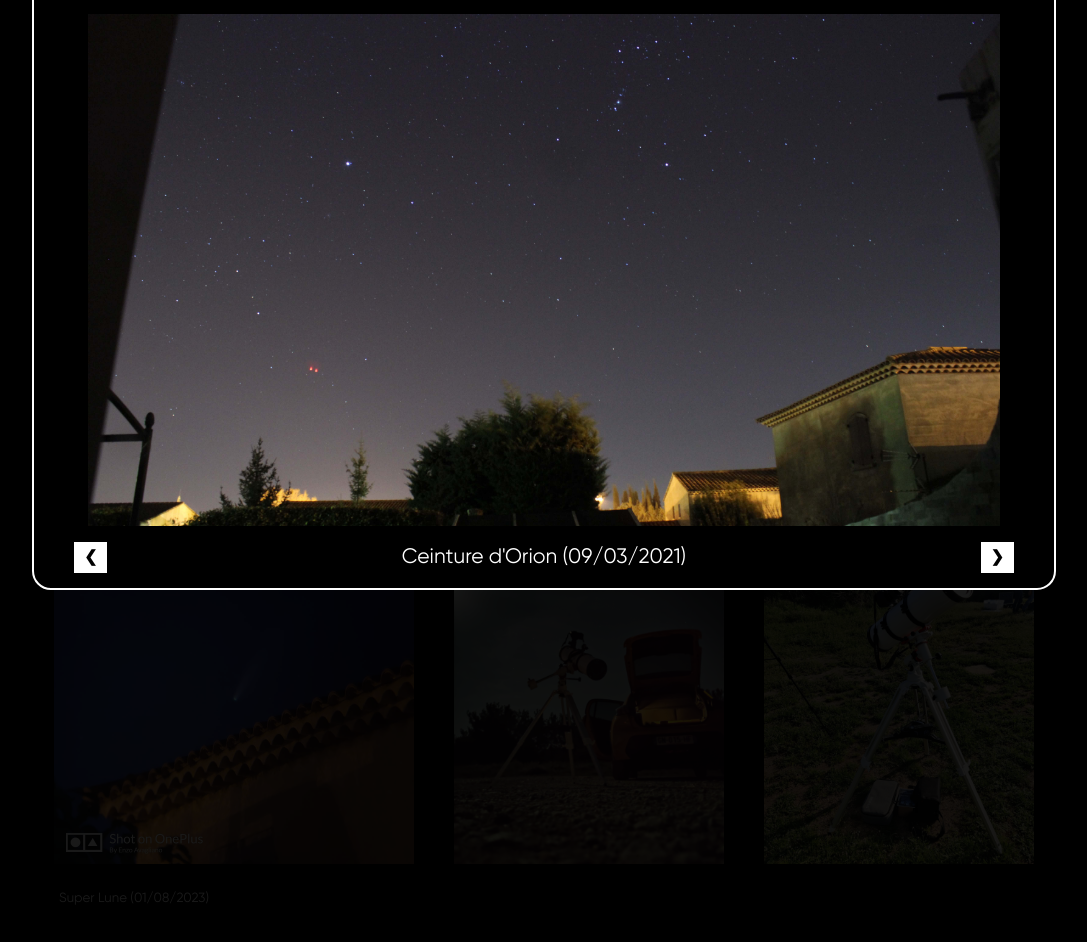
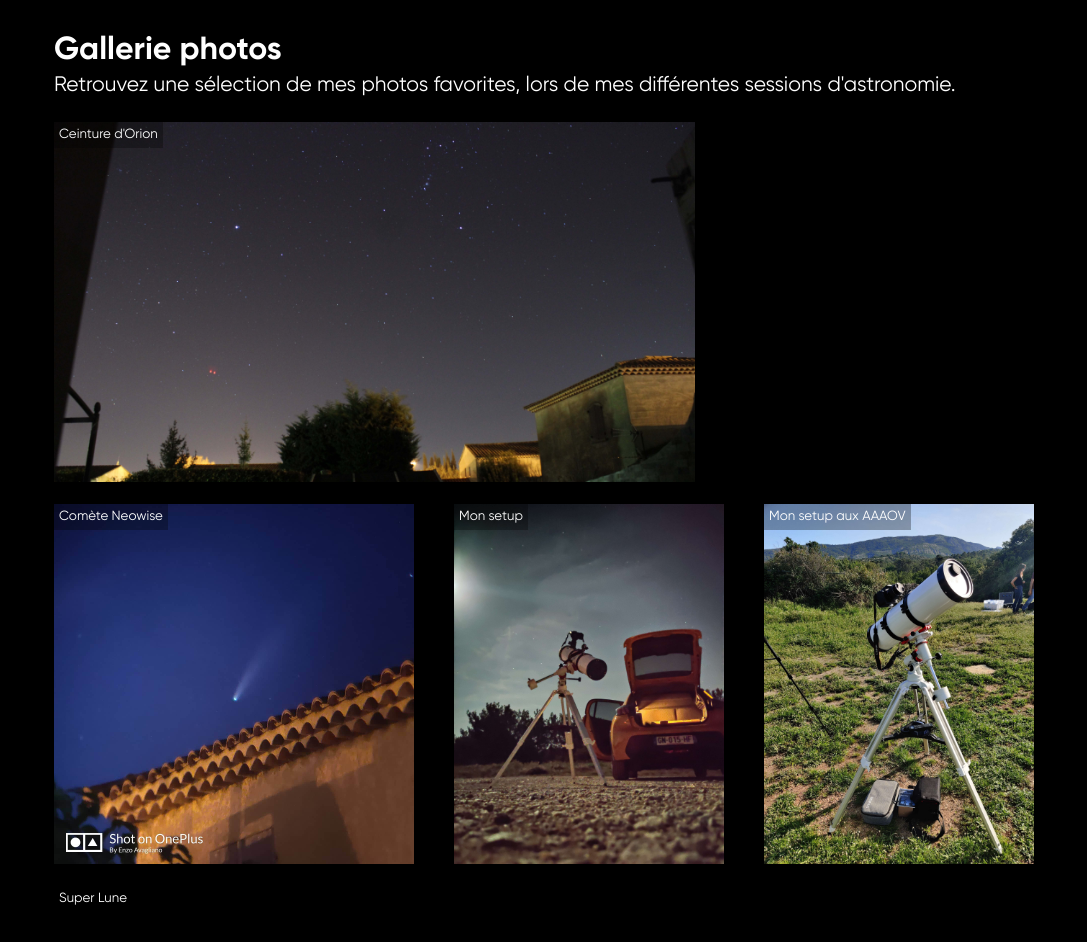
Before and after one commit to EloxFire/Astroshare, a React (Create React App) app: page /gallerie in a window 1280 px wide. Shown: the part 130-1072 px from the top of the page, without its empty margins (96-1183 px from the left). Built offline with nearby package versions, Linux system fonts and the light colour scheme.

Commit message:
Added images infos display

```diff
--- a/package.json
+++ b/package.json
@@ -12,6 +12,7 @@
     "@types/node": "^16.18.40",
     "@types/react": "^18.2.20",
     "@types/react-dom": "^18.2.7",
+    "dayjs": "^1.11.9",
     "node-sass": "^8.0.0",
     "react": "^18.2.0",
     "react-dom": "^18.2.0",
--- a/public/index.html
+++ b/public/index.html
@@ -6,7 +6,9 @@
   <link rel="icon" href="%PUBLIC_URL%/favicon.ico" />
   <meta name="viewport" content="width=device-width, initial-scale=1" />
   <meta name="theme-color" content="#000000" />
-  <meta name="description" content="Web site created using create-react-app" />
+  <meta name="description"
+    content="Astroshare est un site de ressources d'astronomie en ligne destinées au astronomes débutants." />
+  <meta name="keywords" content="astronomie">
   <link rel="apple-touch-icon" href="%PUBLIC_URL%/logo192.png" />
   <link rel="manifest" href="%PUBLIC_URL%/manifest.json" />
   <title>Astroshare</title>
--- a/src/components/CustomImageDisplay.tsx
+++ b/src/components/CustomImageDisplay.tsx
@@ -1,14 +1,16 @@
 import React, { useState } from 'react'
 import '../styles/components/customImageDisplay.scss'
+import { Image } from '../scripts/types'
+import dayjs from 'dayjs'
 
 interface CustomImageDisplayProps {
-  slides: { url: string, alt: string }[]
+  slides: Image[]
 }
 
 export default function CustomImageDisplay({ slides }: CustomImageDisplayProps) {
 
   const [slideNumber, setSlideNumber] = useState(0)
-  const [openModal, setOpenModal] = useState(true)
+  const [openModal, setOpenModal] = useState(false)
 
   return (
     <div className="custom-image-display">
@@ -34,8 +36,33 @@ export default function CustomImageDisplay({ slides }: CustomImageDisplayProps)
           <div className="custom-image-display__modal__header">
             <button className="custom-image-display__modal__header__close-button" onClick={() => { setOpenModal(false) }}>&#9747;</button>
           </div>
-          <div className="custom-image-display__modal__image-container">
-            <img src={slides[slideNumber].url} alt={slides[slideNumber].alt} />
+          <div className="custom-image-display__modal__content">
+            <div className="custom-image-display__modal__content__image-container">
+              <img src={slides[slideNumber].url} alt={slides[slideNumber].alt} />
+            </div>
+            <div className="custom-image-display__modal__content__image-infos">
+              <small className="top-element">Date : {dayjs(slides[slideNumber].date).format('DD/MM/YYYY')}</small>
+              {slides[slideNumber].resolution && <small className="top-element">Resolution : {slides[slideNumber].resolution}</small>}
+              {slides[slideNumber].fileFormat && <small className="top-element">Format : {slides[slideNumber].fileFormat}</small>}
+              {slides[slideNumber].cameraSettings && <small className="top-element">Camera :</small>}
+              {slides[slideNumber].cameraSettings?.name && <small className="child-element">Nom : {slides[slideNumber].cameraSettings?.name}</small>}
+              {slides[slideNumber].cameraSettings?.iso && <small className="child-element">ISO : {slides[slideNumber].cameraSettings?.iso}</small>}
+              {slides[slideNumber].cameraSettings?.shutter && <small className="child-element">Vitesse d'obturation : {slides[slideNumber].cameraSettings?.shutter}</small>}
+              {slides[slideNumber].cameraSettings?.aperture && <small className="child-element">Ouverture : {slides[slideNumber].cameraSettings?.aperture}</small>}
+              {slides[slideNumber].cameraSettings?.focalLength && <small className="child-element">Focale : {slides[slideNumber].cameraSettings?.focalLength}</small>}
+              {slides[slideNumber].cameraSettings?.fps && <small className="child-element">FPS : {slides[slideNumber].cameraSettings?.fps}</small>}
+              {slides[slideNumber].scopeSettings && <small className="top-element">Telescope :</small>}
+              {slides[slideNumber].scopeSettings?.name && <small className="child-element">Nom : {slides[slideNumber].scopeSettings?.name}</small>}
+              {slides[slideNumber].scopeSettings?.diameter && <small className="child-element">Diametre : {slides[slideNumber].scopeSettings?.diameter}</small>}
+              {slides[slideNumber].scopeSettings?.focal && <small className="child-element">Focale : {slides[slideNumber].scopeSettings?.focal}</small>}
+              {slides[slideNumber].scopeSettings?.focalRatio && <small className="child-element">Rapport F/D : {slides[slideNumber].scopeSettings?.focalRatio}</small>}
+              {slides[slideNumber].scopeSettings?.mount && <small className="child-element">Monture : {slides[slideNumber].scopeSettings?.mount}</small>}
+              {slides[slideNumber].scopeSettings?.eyePiece && <small className="child-element">Occulaire : {slides[slideNumber].scopeSettings?.eyePiece}</small>}
+              {slides[slideNumber].scopeSettings?.eyePieceMagnification && <small className="child-element">Grossisement : {slides[slideNumber].scopeSettings?.eyePieceMagnification}x</small>}
+              {slides[slideNumber].scopeSettings?.barlow && <small className="child-element">Barlow : {slides[slideNumber].scopeSettings?.barlow}</small>}
+              {slides[slideNumber].processingSettings && <small className="top-element">Post-traitement :</small>}
+              {slides[slideNumber].processingSettings?.software && <small className="child-element">Logiciel : {slides[slideNumber].processingSettings?.software}</small>}
+            </div>
           </div>
           <div className="custom-image-display__modal__footer">
             <button className="custom-image-display__modal__footer__swipe-button" onClick={() => { setSlideNumber(slideNumber - 1) }} disabled={slideNumber === 0}>&#10094;</button>
@@ -44,6 +71,6 @@ export default function CustomImageDisplay({ slides }: CustomImageDisplayProps)
           </div>
         </div>
       }
-    </div>
+    </div >
   )
 }
--- a/src/pages/Gallery.tsx
+++ b/src/pages/Gallery.tsx
@@ -5,6 +5,7 @@ import { images } from '../scripts/helpers/gallery'
 
 export default function Gallery() {
   return (
+    <>
       <div className="gallery">
         <h1>Gallerie photos</h1>
         <p>Retrouvez une sélection de mes photos favorites, lors de mes différentes sessions d'astronomie.</p>
@@ -12,5 +13,12 @@ export default function Gallery() {
           slides={images}
         />
       </div>
+      <div className="gallery-mobile">
+        <h1>Gallerie photos</h1>
+        <p>Afin de garantir une bonne experience, la gallerie photo n'est disponible que sur PC.</p>
+        <p>Merci de votre comprehension.</p>
+        <a className="link" href="/">Retour à l'accueil</a>
+      </div>
+    </>
   )
 }
--- a/src/scripts/helpers/gallery.ts
+++ b/src/scripts/helpers/gallery.ts
@@ -3,30 +3,108 @@ import { Image } from "../types";
 export const images: Image[] = [
   {
     url: '/images/gallery/01.min.jpg',
-    alt: "Ceinture d'Orion (09/03/2021)"
+    alt: "Ceinture d'Orion",
+    resolution: '6000x3368',
+    fileFormat: 'jpg',
+    date: new Date('2021-03-09'),
+    cameraSettings: {
+      name: 'Canon EOS 2000D',
+      iso: 1600,
+      aperture: "f/6.3",
+      shutter: "30s",
+      focalLength: "18mm",
+    }
   },
   {
     url: '/images/gallery/02.min.jpg',
-    alt: 'Comète Neowise (2020)'
+    alt: 'Comète Neowise',
+    date: new Date('2020-07-18'),
+    resolution: '1440x1440',
+    fileFormat: 'jpg',
+    processingSettings: {
+      software: 'OnePlus 7T Pro Night Mode'
+    }
   },
   {
     url: '/images/gallery/03.min.jpg',
-    alt: 'Mon setup (11/09/2020)'
+    alt: 'Mon setup',
+    date: new Date('2020-09-11'),
+    resolution: '4000x3000',
+    fileFormat: 'jpg',
+    cameraSettings: {
+      name: 'OnePlus 7T Pro',
+      iso: 20000,
+      aperture: "f/1.6",
+      shutter: "1/3s",
+      focalLength: "4.76mm",
+    },
+    processingSettings: {
+      software: 'OnePlus 7T Pro Night Mode'
+    }
   },
   {
     url: '/images/gallery/04.min.jpg',
-    alt: 'Mon telescope aux AAAOV (27/05/2023)'
+    alt: 'Mon setup aux AAAOV',
+    date: new Date('2021-05-27'),
+    resolution: '3000x4000',
+    fileFormat: 'jpg',
+    cameraSettings: {
+      name: 'OnePlus 7T Pro',
+      iso: 125,
+      aperture: "f/1.6",
+      shutter: "1/1129",
+      focalLength: "4.76mm",
+    }
+
   },
   {
     url: '/images/gallery/05.min.jpg',
-    alt: 'Super Lune (01/08/2023)'
+    alt: 'Super Lune',
+    date: new Date('2023-08-01'),
+    resolution: '1920x1280',
+    fileFormat: 'jpg',
+    cameraSettings: {
+      name: 'Canon EOS 2000D',
+      iso: 800,
+      aperture: "f/25",
+      shutter: "1/30",
+      focalLength: "300mm",
+    }
   },
   {
     url: '/images/gallery/06.min.jpg',
-    alt: 'Super Lune (01/08/2023)'
+    alt: 'Super Lune',
+    date: new Date('2023-08-01'),
+    resolution: '1920x1280',
+    fileFormat: 'jpg',
+    cameraSettings: {
+      name: 'Canon EOS 2000D',
+      iso: 400,
+      aperture: "f/11",
+      shutter: "1/40",
+      focalLength: "300mm",
+    }
   },
   {
     url: '/images/gallery/07.min.jpg',
-    alt: 'Saturne - 150/750mm 6mm EOS2000D (09/07/2023)'
+    alt: 'Saturne',
+    date: new Date('2023-07-09'),
+    resolution: '6020x4015',
+    fileFormat: 'RAW',
+    cameraSettings: {
+      name: 'Canon EOS 2000D',
+      iso: 6400,
+      shutter: "1/5",
+      focalLength: "50mm"
+    },
+    scopeSettings: {
+      name: 'Omegon 150/750',
+      mount: 'Omegon EQ-320',
+      focal: 750,
+      diameter: 150,
+      focalRatio: 'f/5',
+      eyePiece: 'Cronus 6mm',
+      eyePieceMagnification: 125,
+    }
   },
 ]
--- a/src/styles/components/customImageDisplay.scss
+++ b/src/styles/components/customImageDisplay.scss
@@ -95,20 +95,43 @@
       }
     }
 
-    &__image-container {
-      // background-color: red;
-      height: 100%;
+    &__content {
+      display: flex;
+      flex-direction: row;
       height: 64vh;
-      display: flex;
-      justify-content: center;
+      width: 80vw;
+      justify-content: space-between;
 
-      @media screen and (max-width: map-get($breakpoints, 'tablet-min')) {
-        height: 34vh;
+      &__image-container {
+        height: 64vh;
+        max-width: 60vw;
+        display: flex;
+        justify-content: flex-start;
+
+        img {
+          max-height: 100%;
+          max-width: 100%;
+        }
       }
 
-      img {
-        max-height: 100%;
-        max-width: 100%;
+      &__image-infos {
+        display: flex;
+        flex-direction: column;
+        width: 20vw;
+        height: 64vh;
+
+        @media screen and (max-width: map-get($breakpoints, 'tablet-min')) {
+          display: none;
+        }
+
+        .top-element,
+        .child-element {
+          margin-bottom: 5px;
+        }
+
+        .child-element {
+          padding-left: 10px;
+        }
       }
     }
 
--- a/src/styles/pages/gallery.scss
+++ b/src/styles/pages/gallery.scss
@@ -4,7 +4,29 @@
   padding-top: 10vh;
 
   @media screen and (max-width: map-get($breakpoints, 'tablet-max')) {
-    padding-top: 5vh;
-    height: auto;
+    display: none;
   }
 }
+
+.gallery-mobile {
+  display: none;
+
+  .link {
+    &::before {
+      content: '';
+      display: inline-block;
+      width: 10px;
+      height: 10px;
+      background-image: url('../../../public/images/arrow-right.svg');
+      background-repeat: no-repeat;
+      background-size: contain;
+      background-position: center;
+      margin-right: 10px;
+    }
+  }
+
+  @media screen and (max-width: map-get($breakpoints, 'tablet-max')) {
+    display: block;
+    height: $page-height;
+  }
+}
```
Also changed, not shown: src/scripts/types.ts (+26 -2 lines), 2 other files (tests, documents, lock files or other folders). Lines whose indentation alone changed are shown as unchanged.
